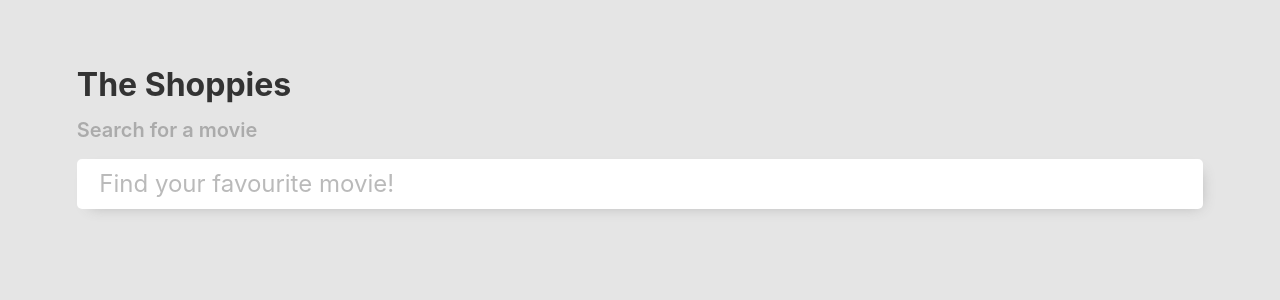
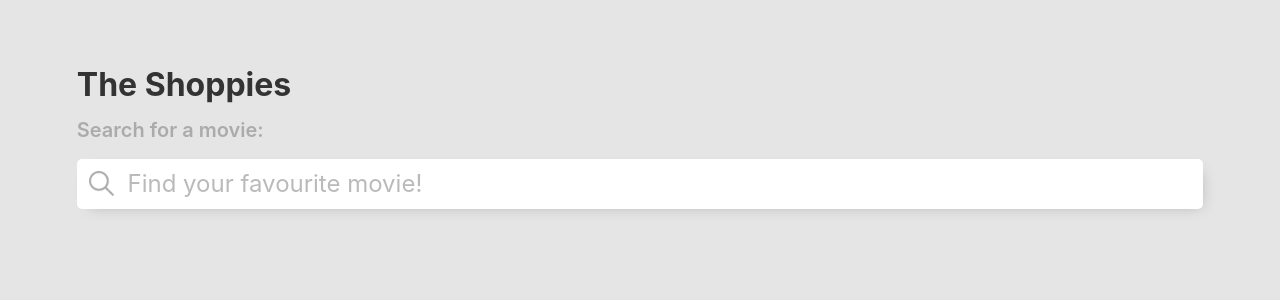
Before and after one commit to hongyi-chen/the-shoppies, a React (Create React App) app: page / in a window 1280 px wide. Shown: the top 300 px of the page. Built offline with nearby package versions, Linux system fonts and the light colour scheme.

Commit message:
Improved search bar UI

```diff
--- a/src/components/SearchBar/SearchBar.css
+++ b/src/components/SearchBar/SearchBar.css
@@ -5,9 +5,24 @@ input {
     line-height: 3rem;
     border: 0px none;
     border-radius: 5px;
-    padding-left: 2%;
+    padding-left: 4.5%;
     width: 100%;
     box-shadow: 5px 5px 15px -8px #ABABAB;
+    background: url('../../images/search.png');
+    background-size: 25px 25px;
+    background-position: 12px 12px;
+    background-repeat: no-repeat;
+    background-color: white;
+}
+
+input[type="search"]::-webkit-search-cancel-button {
+    -webkit-appearance: none;
+    height: 20px;
+    width: 20px;
+    padding-right: 2%;
+    background: url('../../images/grey_x.png');
+    background-size: 20px 20px;
+    background-repeat: no-repeat;
 }
 
 input:focus{
--- a/src/components/SearchBar/SearchBar.js
+++ b/src/components/SearchBar/SearchBar.js
@@ -1,17 +1,16 @@
 import React, {useState} from "react";
 import "./SearchBar.css";
+import searchIcon from '../../images/search.png';
 
 function SearchBar() {
     const [value, setValue] = useState();
   return (
-    <div class="input-icon">
       <input
         type="search"
         name="searchBar"
         value={value}
         placeholder="Find your favourite movie!"
       />
-    </div>
   );
 }
 
--- a/src/components/ShoppiesApp/ShoppiesApp.js
+++ b/src/components/ShoppiesApp/ShoppiesApp.js
@@ -6,7 +6,7 @@ function ShoppiesApp() {
     return(
         <div>
             <h1>The Shoppies</h1>
-            <h2>Search for a movie</h2>
+            <h2>Search for a movie:</h2>
             <SearchBar />
         </div>
         // top section
```
Also changed, not shown: src/images/grey_x.png (added), src/images/search.png (added).
